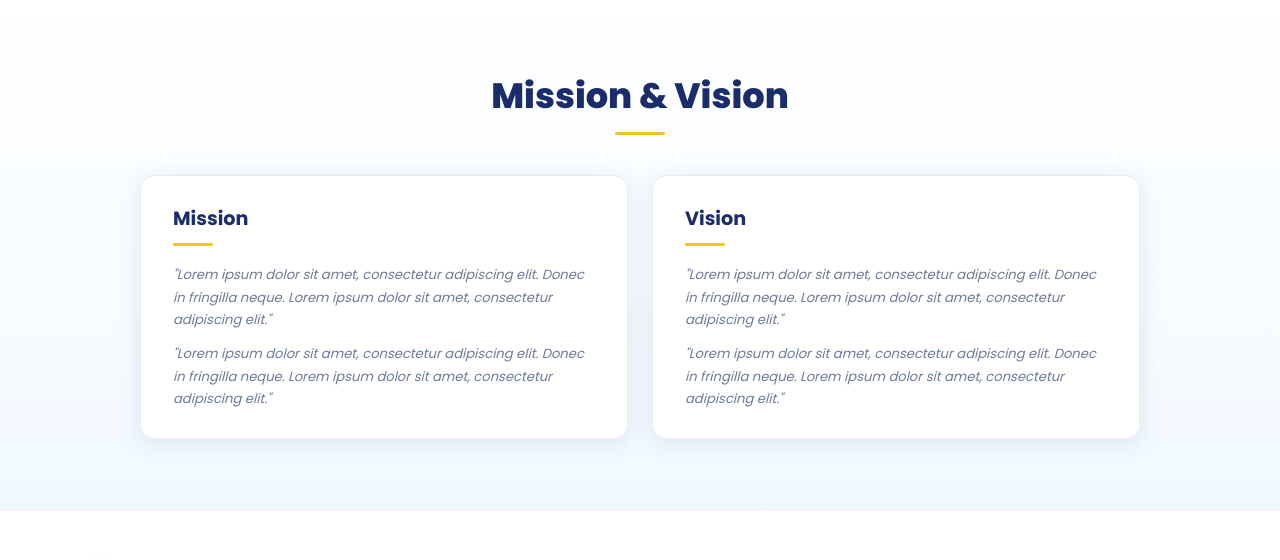
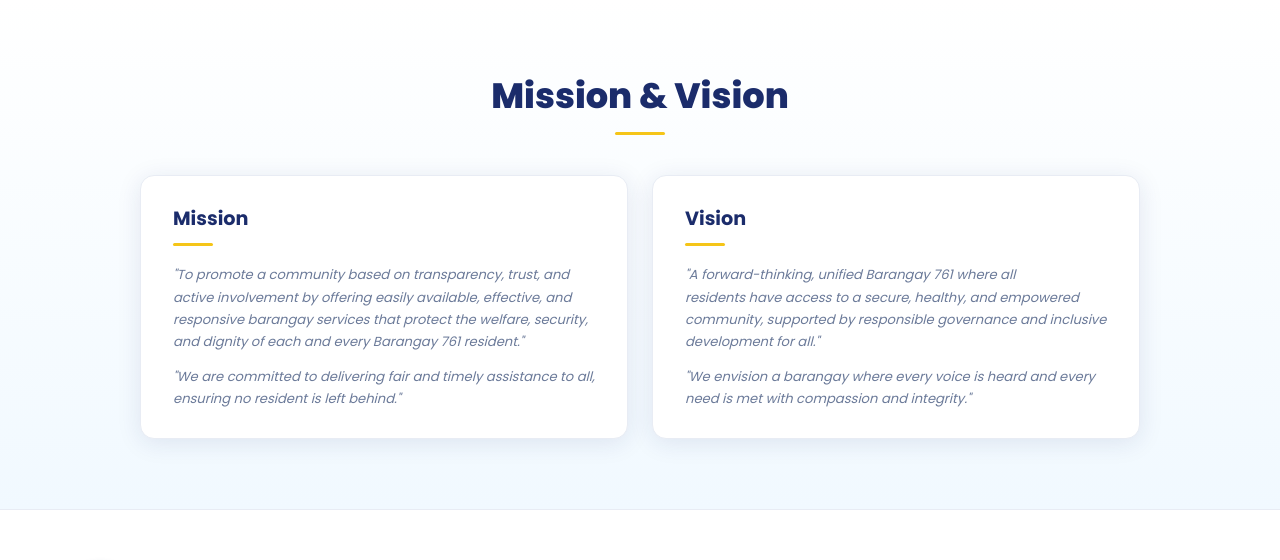
Before and after one commit to floresjuliah/kaugnayph, a Django app: page /aboutus/ in a window 1280 px wide. Shown: the part 1077-1637 px from the top of the page. Run offline with Django 5.2, Linux system fonts and the light colour scheme.

Commit message:
fixed mission & vision

```diff
--- a/static/css/style.css
+++ b/static/css/style.css
@@ -2590,16 +2590,23 @@ footer ul li a:hover {
   border: none;
   border-radius: 6px;
   font-size: 0.875rem;
-  font-weight: lighter;
+  font-weight: 400;
   cursor: pointer;
   transition: background-color 0.2s ease;
+  text-decoration: none;
+  display: block;
+  text-align: center;
+  font-family: inherit;
+  box-sizing: border-box;
 }
 
 .doc-card__btn--primary {
   background-color: #3b6fd4;
   color: #fff;
-  text-decoration: none;
-  font-weight: lighter;
+}
+
+.doc-card__btn--primary:hover {
+  background-color: #2f5bb5;
 }
 
 .doc-card__btn--primary:hover {
--- a/templates/aboutus.html
+++ b/templates/aboutus.html
@@ -61,10 +61,10 @@
         <h3>Mission</h3>
         <div class="about-mv__card-divider"></div>
         <p>
-          "Lorem ipsum dolor sit amet, consectetur adipiscing elit. Donec in fringilla neque. Lorem ipsum dolor sit amet, consectetur adipiscing elit."
+          "To promote a community based on transparency, trust, and active involvement by offering easily available, effective, and responsive barangay services that protect the welfare, security, and dignity of each and every Barangay 761 resident."
         </p>
         <p>
-          "Lorem ipsum dolor sit amet, consectetur adipiscing elit. Donec in fringilla neque. Lorem ipsum dolor sit amet, consectetur adipiscing elit."
+          "We are committed to delivering fair and timely assistance to all, ensuring no resident is left behind."
         </p>
       </div>
 
@@ -72,10 +72,10 @@
         <h3>Vision</h3>
         <div class="about-mv__card-divider"></div>
         <p>
-          "Lorem ipsum dolor sit amet, consectetur adipiscing elit. Donec in fringilla neque. Lorem ipsum dolor sit amet, consectetur adipiscing elit."
+          "A forward-thinking, unified Barangay 761 where all residents have access to a secure, healthy, and empowered community, supported by responsible governance and inclusive development for all."
         </p>
         <p>
-          "Lorem ipsum dolor sit amet, consectetur adipiscing elit. Donec in fringilla neque. Lorem ipsum dolor sit amet, consectetur adipiscing elit."
+          "We envision a barangay where every voice is heard and every need is met with compassion and integrity."
         </p>
       </div>
 
--- a/templates/documents.html
+++ b/templates/documents.html
@@ -49,8 +49,7 @@
               class="doc-card__btn doc-card__btn--primary"
               onclick="openModal('{{ document_type.dtid }}', '{{ document_type.name|escapejs }}')"
               data-en="Online Application"
-              data-tl="Online na Aplikasyon"
-            >
+              data-tl="Online na Aplikasyon">
               Online Application
             </button>
 
```
